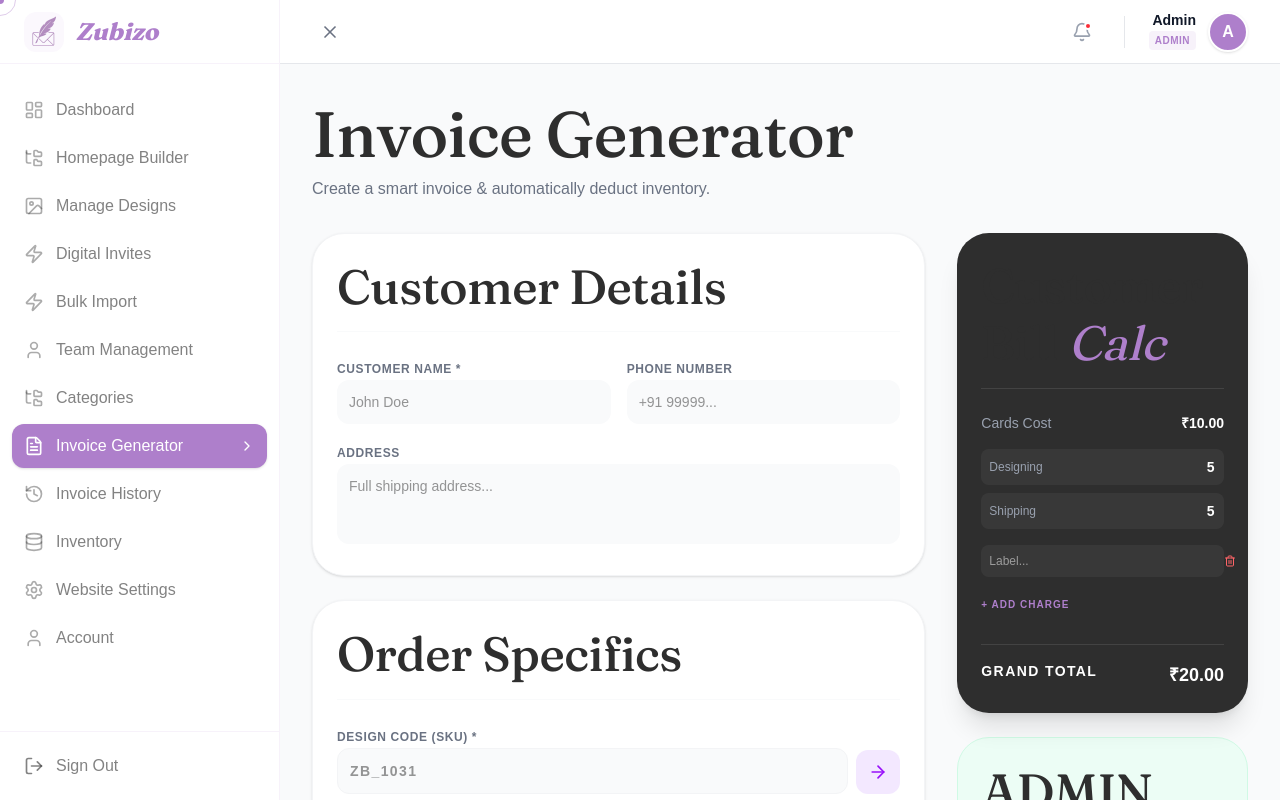
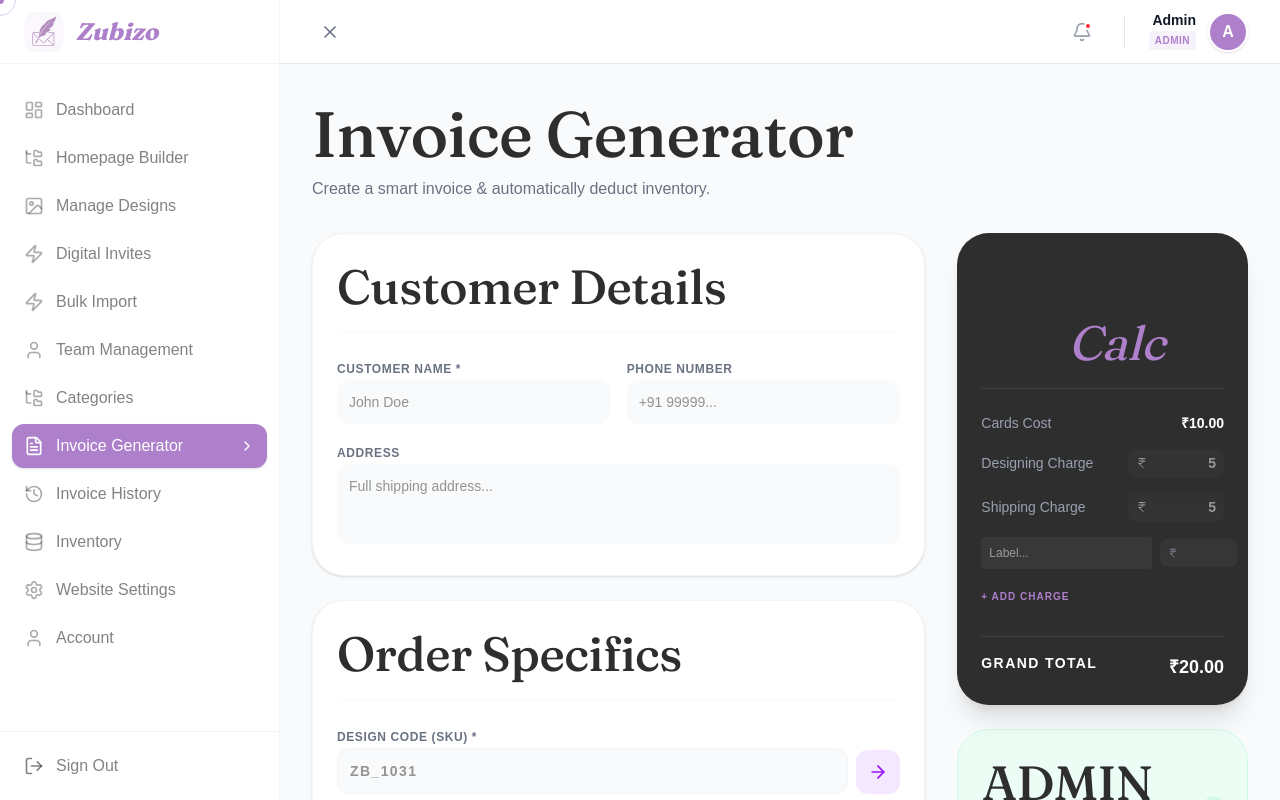
Before and after one commit to Aafrin-Aaysha/zubizo-website, a Next.js app: page /admin/invoices/new in a window 1280 px wide. Both pictures are taken after typing "5", "5" into the empty fields and a click on the button "+ ADD CHARGE". Shown: the top 800 px of the page. Built offline with nearby package versions, Linux system fonts and the light colour scheme; no server answers; a web font is replaced by a local one.

Commit message:
fix: restore premium Calc styling and Indian Rupee icons in InvoiceForm

```diff
--- a/src/components/admin/invoices/InvoiceForm.tsx
+++ b/src/components/admin/invoices/InvoiceForm.tsx
@@ -225,13 +225,17 @@ export default function InvoiceForm({ initialData, isEditing = false }: InvoiceF
                         </button>
                     </div>
                     {design && (
-                        <div className="p-4 bg-emerald-50 border border-emerald-100 rounded-xl flex items-center gap-4">
-                            {design.images?.[0] && <img src={design.images[0]} className="w-12 h-12 rounded object-cover" />}
+                        <motion.div
+                            initial={{ opacity: 0, y: 10 }}
+                            animate={{ opacity: 1, y: 0 }}
+                            className="p-4 bg-emerald-50 border border-emerald-100 rounded-xl flex items-center gap-4"
+                        >
+                            {design.images?.[0] && <img src={design.images[0]} className="w-12 h-12 rounded-lg object-cover shadow-sm" />}
                             <div>
                                 <p className="font-bold text-emerald-900">{design.name}</p>
-                                <p className="text-[10px] text-emerald-600 font-bold uppercase tracking-widest">Matched</p>
+                                <p className="text-[10px] text-emerald-600 font-bold uppercase tracking-widest">Design Matched</p>
                             </div>
-                        </div>
+                        </motion.div>
                     )}
                     <div className="grid grid-cols-2 gap-4">
                         <div className="space-y-2">
@@ -305,22 +309,33 @@ export default function InvoiceForm({ initialData, isEditing = false }: InvoiceF
                             <span>Cards Cost</span>
                             <span className="font-bold text-white">₹{subtotal.toFixed(2)}</span>
                         </div>
-                        <div className="space-y-2">
-                            <div className="flex justify-between items-center bg-white/5 p-2 rounded-lg">
-                                <span className="text-gray-400 text-xs">Designing</span>
-                                <input type="number" value={designingCharge === 0 ? '' : designingCharge} onChange={e=>setDesigningCharge(e.target.value === '' ? 0 : Number(e.target.value))} onWheel={(e) => (e.target as HTMLInputElement).blur()} className="w-20 bg-transparent text-right outline-none font-bold text-white uppercase tracking-widest" />
+                        <div className="space-y-4">
+                            <div className="flex justify-between items-center group">
+                                <span className="text-gray-400">Designing Charge</span>
+                                <div className="flex items-center gap-1 opacity-50 group-hover:opacity-100 transition-opacity bg-white/5 px-2 py-1 rounded-lg">
+                                    <IndianRupee size={12}/>
+                                    <input type="number" value={designingCharge === 0 ? '' : designingCharge} onChange={e=>setDesigningCharge(e.target.value === '' ? 0 : Number(e.target.value))} onWheel={(e) => (e.target as HTMLInputElement).blur()} className="w-16 bg-transparent border-none p-0 text-right outline-none text-white font-bold text-sm" />
+                                </div>
                             </div>
-                            <div className="flex justify-between items-center bg-white/5 p-2 rounded-lg">
-                                <span className="text-gray-400 text-xs">Shipping</span>
-                                <input type="number" value={shippingCharge === 0 ? '' : shippingCharge} onChange={e=>setShippingCharge(e.target.value === '' ? 0 : Number(e.target.value))} onWheel={(e) => (e.target as HTMLInputElement).blur()} className="w-20 bg-transparent text-right outline-none font-bold text-white uppercase tracking-widest" />
+                            <div className="flex justify-between items-center group">
+                                <span className="text-gray-400">Shipping Charge</span>
+                                <div className="flex items-center gap-1 opacity-50 group-hover:opacity-100 transition-opacity bg-white/5 px-2 py-1 rounded-lg">
+                                    <IndianRupee size={12}/>
+                                    <input type="number" value={shippingCharge === 0 ? '' : shippingCharge} onChange={e=>setShippingCharge(e.target.value === '' ? 0 : Number(e.target.value))} onWheel={(e) => (e.target as HTMLInputElement).blur()} className="w-16 bg-transparent border-none p-0 text-right outline-none text-white font-bold text-sm" />
+                                </div>
                             </div>
                         </div>
 
                         {customCharges.map((c, i) => (
-                            <div key={i} className="flex items-center gap-2 bg-white/5 p-2 rounded-lg">
-                                <input value={c.label} onChange={e => { const arr = [...customCharges]; arr[i].label = e.target.value; setCustomCharges(arr); }} className="flex-1 bg-transparent text-xs outline-none text-white" placeholder="Label..." />
-                                <input type="number" value={c.amount === 0 ? '' : c.amount} onChange={e => { const arr = [...customCharges]; arr[i].amount = e.target.value === '' ? 0 : Number(e.target.value); setCustomCharges(arr); }} onWheel={(e) => (e.target as HTMLInputElement).blur()} className="w-16 bg-transparent text-right outline-none font-bold text-white text-xs uppercase tracking-widest" />
-                                <button type="button" onClick={() => removeCustomCharge(i)} className="text-red-400"><Trash2 size={12}/></button>
+                            <div key={i} className="flex items-center gap-2 group">
+                                <input value={c.label} onChange={e => { const arr = [...customCharges]; arr[i].label = e.target.value; setCustomCharges(arr); }} className="flex-1 bg-white/5 rounded p-2 text-xs outline-none text-white border-none" placeholder="Label..." />
+                                <div className="flex items-center gap-1 bg-white/5 px-2 py-1.5 rounded-lg opacity-80 group-hover:opacity-100 transition-opacity">
+                                    <IndianRupee size={10} className="text-gray-400" />
+                                    <input type="number" value={c.amount === 0 ? '' : c.amount} onChange={e => { const arr = [...customCharges]; arr[i].amount = e.target.value === '' ? 0 : Number(e.target.value); setCustomCharges(arr); }} onWheel={(e) => (e.target as HTMLInputElement).blur()} className="w-12 bg-transparent border-none p-0 text-right outline-none text-white font-bold text-xs" />
+                                </div>
+                                <button type="button" onClick={() => removeCustomCharge(i)} className="text-red-400 p-2 hover:bg-white/10 rounded-lg group/btn">
+                                    <Trash2 size={12} className="group-hover/btn:scale-110 transition-transform"/>
+                                </button>
                             </div>
                         ))}
                         <button type="button" onClick={addCustomCharge} className="text-[10px] text-lavender font-bold uppercase tracking-widest">+ Add Charge</button>
```
